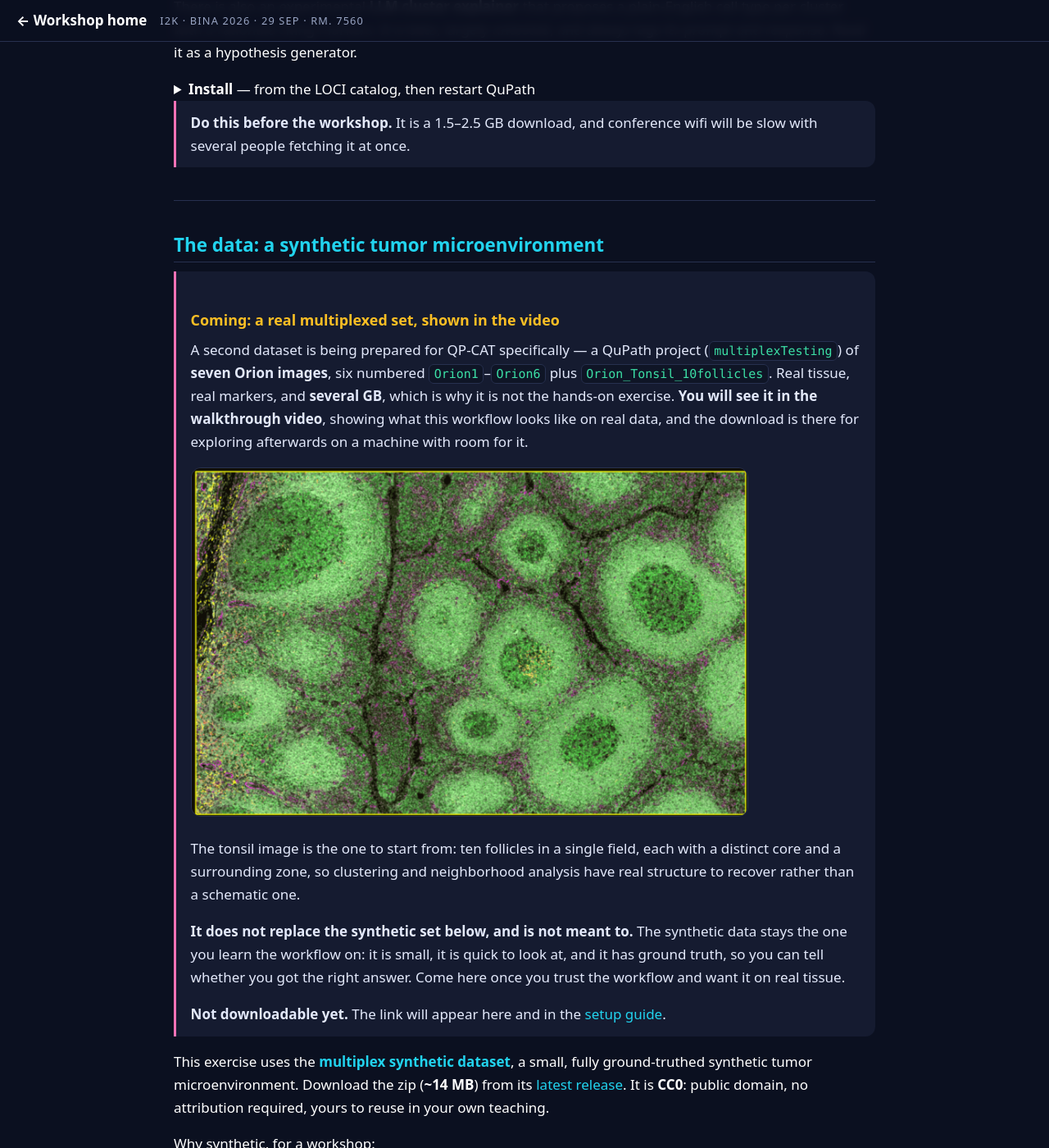
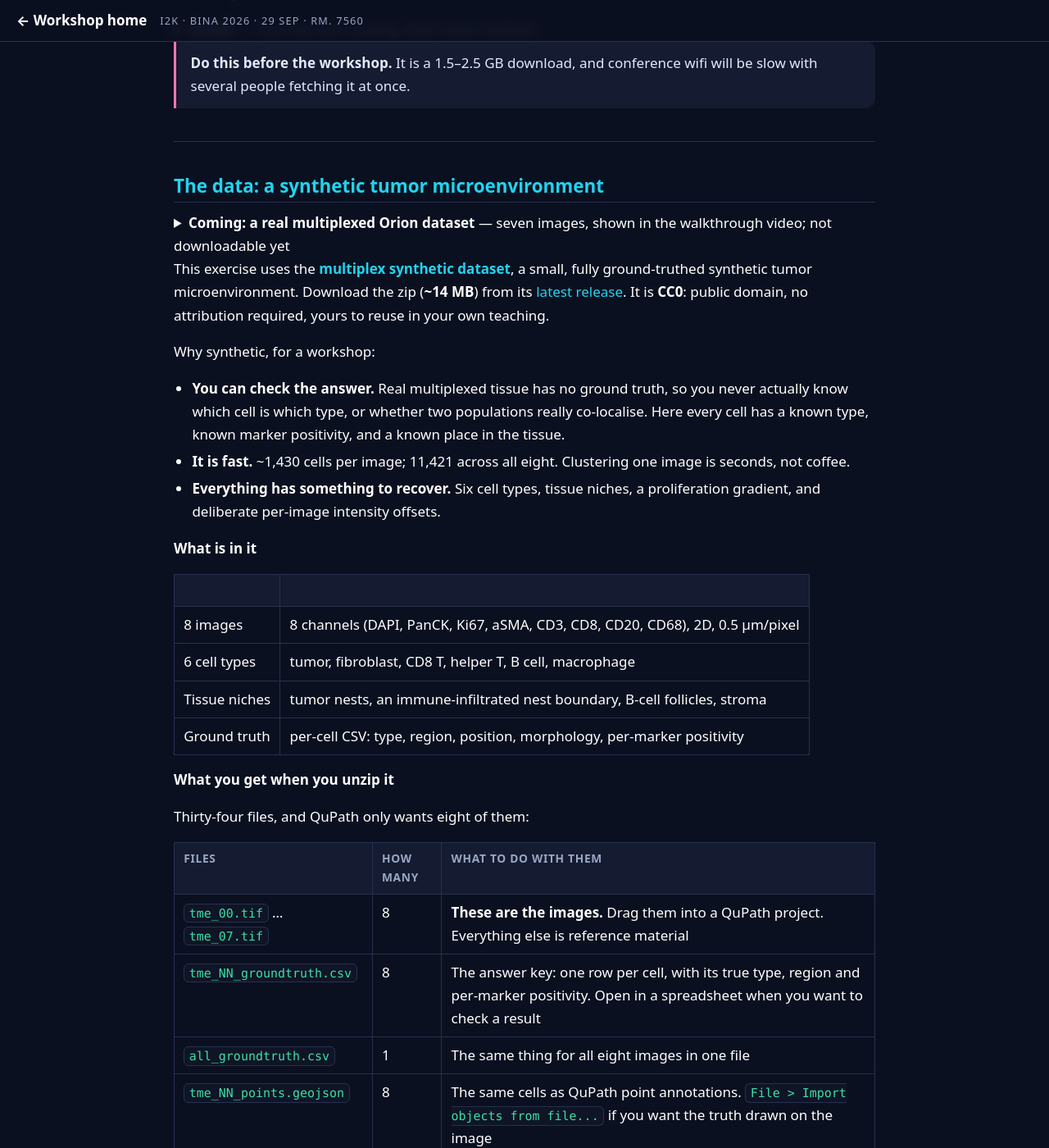
Before and after one commit to MichaelSNelson/BINA-I2K-2026-QuPath-Extensions, a Jekyll site: the page built from docs/03-qp-cat-cell-analysis-tools.md, in a window 1280 px wide and 1400 px high, scrolled down 2407 px. Shown: the whole window at 82% size. Built offline with Jekyll 4.4.1, drawn with Linux system fonts in a browser that asks for light colours; some of the changed text lies outside the part shown.

Commit message:
Guide 3: drop the LLM explainer, sharpen gating, collapse the "coming" note
The LLM cluster explainer is removed rather than caveated. It is entirely
untested, and a guide that names a feature has recommended it however the
sentence is hedged.

Lasso gating said "act on what falls inside", which says nothing about what
happens; it now says the objects inside are selected in QuPath, in the
current image.

The forward-looking Orion dataset note was a 20-line blockquote sitting
between the section heading and the dataset people actually download. It is
now a <details> block with a summary that says what it is and that it is not
downloadable yet, matching the Install blocks elsewhere in these guides.

Claude-Session: https://claude.ai/code/session_01TZFXuLKiz1DgbomrTgfDTw

```diff
--- a/docs/03-qp-cat-cell-analysis-tools.md
+++ b/docs/03-qp-cat-cell-analysis-tools.md
@@ -83,13 +83,10 @@ Areas decide which cells may share a graph; class decides how results are compar
 
 - Interactive **UMAP / PCA / t-SNE** (plus a 3D view). Brush a region of the embedding and
   those cells highlight on the slide; double-click to jump to one.
-- **Lasso gating** on any biaxial marker plot. Draw a polygon, act on what falls inside.
+- **Lasso gating** on any biaxial marker plot. Draw a polygon and the objects inside it are
+  selected in QuPath, in the current image.
 - Cluster-defining markers via Wilcoxon ranking, plotted as dotplot, matrix plot, violin, or
   PAGA, without leaving QuPath.
-
-There is also an experimental **LLM cluster explainer** that proposes a plain-English cell
-type per cluster with a rationale citing markers. It is beta, largely untested, and always
-logs its prompt and response. Read it as a hypothesis generator.
 
 <details markdown="1">
 <summary><b>Install</b> — from the LOCI catalog, then restart QuPath</summary>
@@ -106,27 +103,30 @@ Then run `Extensions > QP-CAT > Setup & help > Set up analysis environment (firs
 
 ## The data: a synthetic tumor microenvironment
 
-> ### Coming: a real multiplexed set, shown in the video
->
-> A second dataset is being prepared for QP-CAT specifically — a QuPath project
-> (`multiplexTesting`) of **seven Orion images**, six numbered `Orion1`–`Orion6` plus
-> `Orion_Tonsil_10follicles`. Real tissue, real markers, and **several GB**, which is why it is
-> not the hands-on exercise. **You will see it in the walkthrough video**, showing what this
-> workflow looks like on real data, and the download is there for exploring afterwards on a
-> machine with room for it.
->
-> <img src="../images/qp-cat/orion-tonsil-follicles.png" alt="A multiplexed tonsil image in green, magenta and yellow. Pale rounded follicles fill the field, several with a darker, more densely stained core, separated by magenta-rich bands of surrounding tissue" width="680">
->
-> The tonsil image is the one to start from: ten follicles in a single field, each with a
-> distinct core and a surrounding zone, so clustering and neighborhood analysis have real
-> structure to recover rather than a schematic one.
->
-> **It does not replace the synthetic set below, and is not meant to.** The synthetic data
-> stays the one you learn the workflow on: it is small, it is quick to look at, and it has
-> ground truth, so you can tell whether you got the right answer. Come here once you trust the
-> workflow and want it on real tissue.
->
-> **Not downloadable yet.** The link will appear here and in the [setup guide](setup.md).
+<details markdown="1">
+<summary><b>Coming: a real multiplexed Orion dataset</b> — seven images, shown in the walkthrough video; not downloadable yet</summary>
+
+A second dataset is being prepared for QP-CAT specifically — a QuPath project
+(`multiplexTesting`) of **seven Orion images**, six numbered `Orion1`–`Orion6` plus
+`Orion_Tonsil_10follicles`. Real tissue, real markers, and **several GB**, which is why it is
+not the hands-on exercise. **You will see it in the walkthrough video**, showing what this
+workflow looks like on real data, and the download is there for exploring afterwards on a
+machine with room for it.
+
+<img src="../images/qp-cat/orion-tonsil-follicles.png" alt="A multiplexed tonsil image in green, magenta and yellow. Pale rounded follicles fill the field, several with a darker, more densely stained core, separated by magenta-rich bands of surrounding tissue" width="680">
+
+The tonsil image is the one to start from: ten follicles in a single field, each with a
+distinct core and a surrounding zone, so clustering and neighborhood analysis have real
+structure to recover rather than a schematic one.
+
+**It does not replace the synthetic set below, and is not meant to.** The synthetic data
+stays the one you learn the workflow on: it is small, it is quick to look at, and it has
+ground truth, so you can tell whether you got the right answer. Come here once you trust the
+workflow and want it on real tissue.
+
+**Not downloadable yet.** The link will appear here and in the [setup guide](setup.md).
+
+</details>
 
 
 This exercise uses the
```
